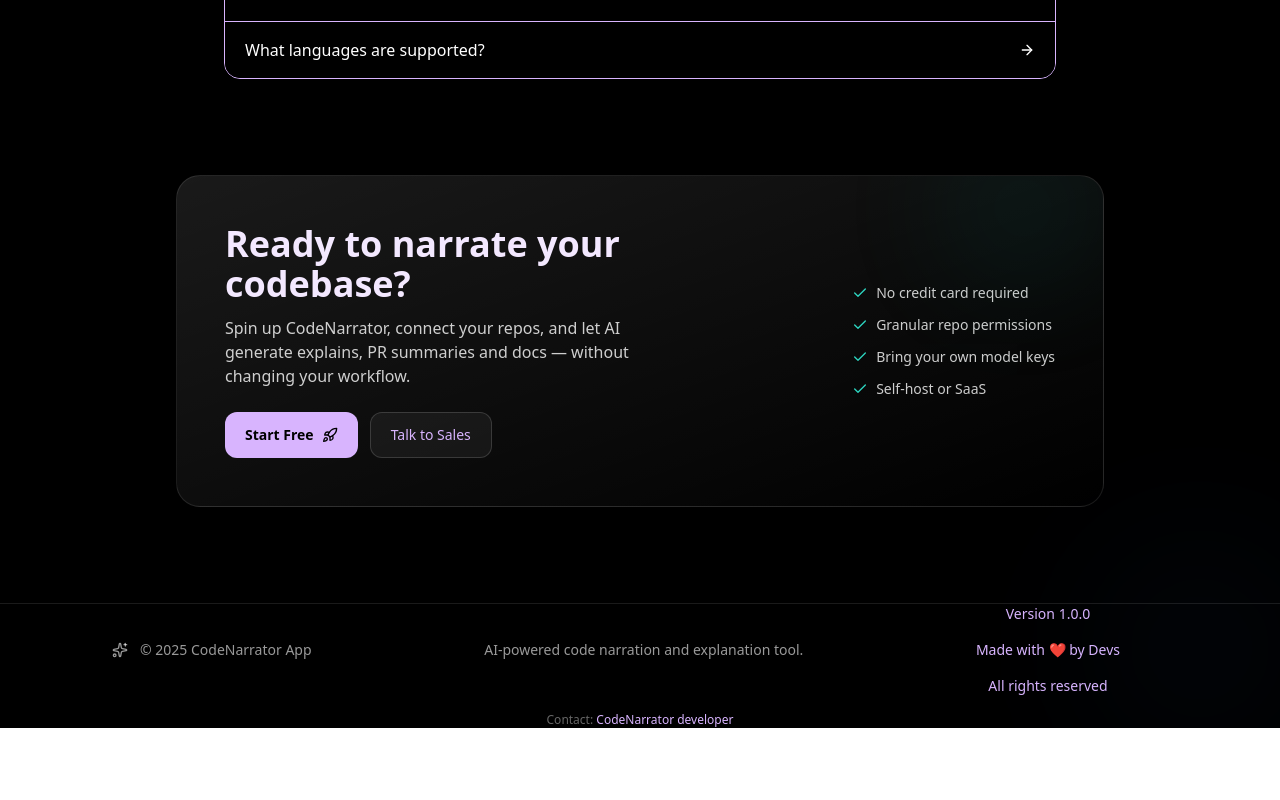
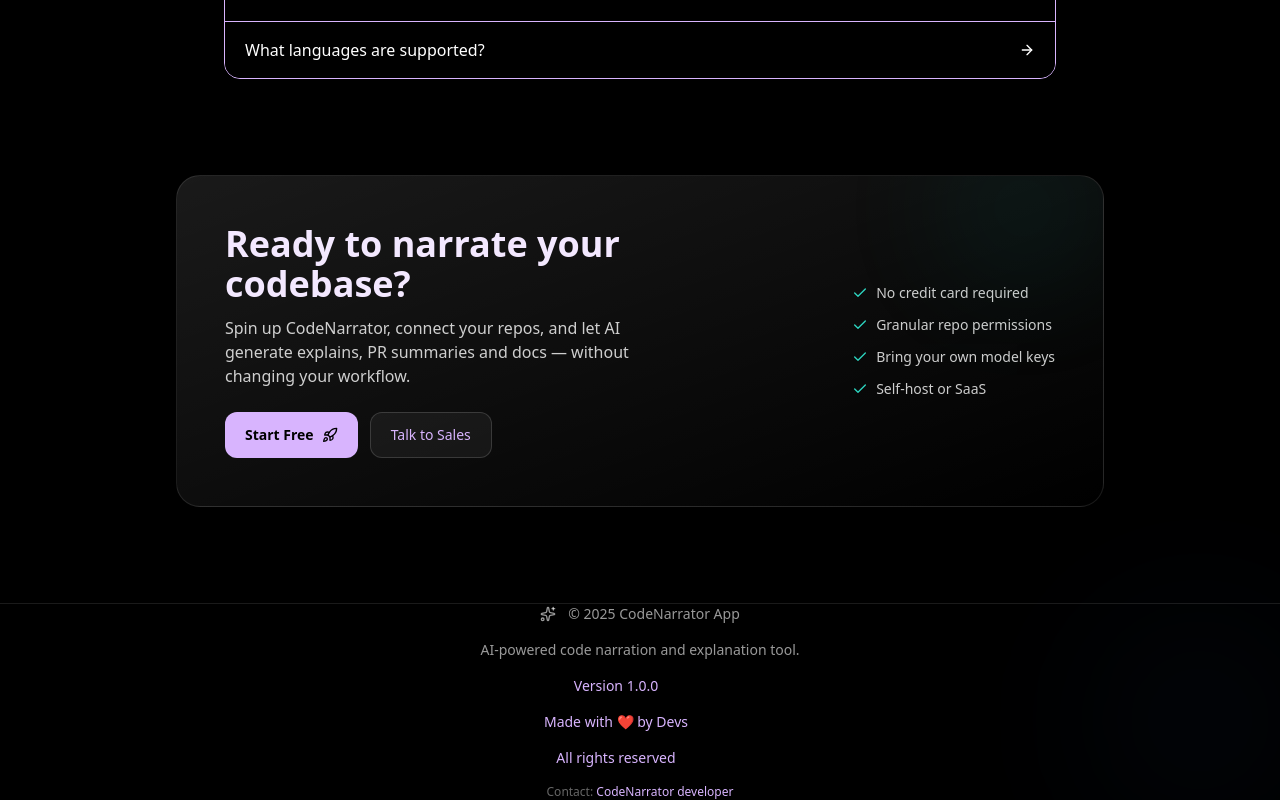
Before and after one commit to mah12-ops/code_narrator_ai, a React (Vite) app in the folder client/: page / in a window 1280 px wide. Shown: the part 2959-3759 px from the top of the page. Before the commit the page ends 3687 px from the top, so only its background shows below. Built offline with nearby package versions, Linux system fonts and the light colour scheme.

Commit message:
fix testimonials

```diff
--- a/client/src/components/pages/LandingPage/Footer.tsx
+++ b/client/src/components/pages/LandingPage/Footer.tsx
@@ -4,7 +4,7 @@ const Footer = () => {
   return (
     <footer className="border-t border-white/10">
       <div className="mx-auto max-w-7xl px-28">
-        <div className="flex flex-col md:flex-row items-center justify-between gap-4 text-sm text-white/60">
+        <div className="flex flex-col md:flex-col items-center justify-between gap-4 text-sm text-white/60">
 
           {/* Logo + Year */}
           <div className="flex items-center gap-3">
```
